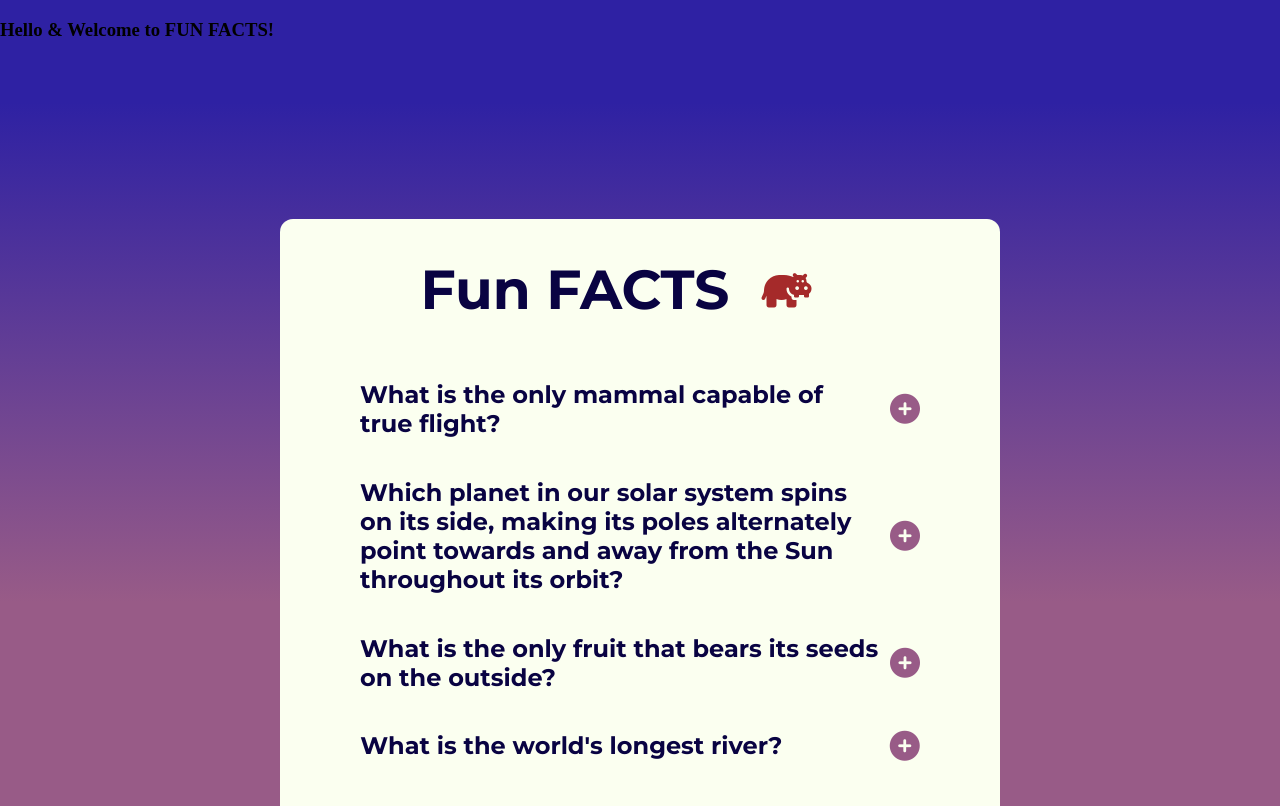
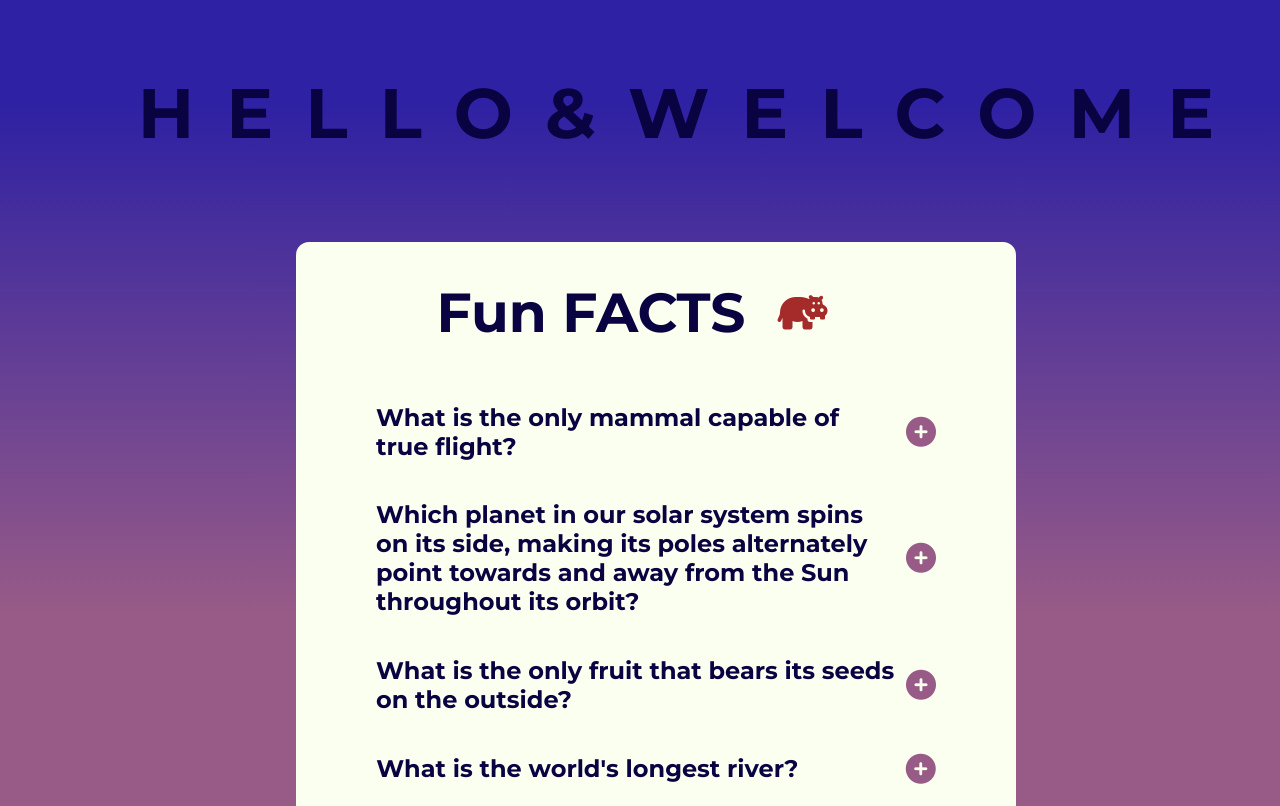
Before and after one commit to quisethecoder/fact-accordian, a plain HTML site: page index.html in a window 1280 px wide. Shown: the top 806 px of the page. Drawn offline with nearby package versions, Linux system fonts and the light colour scheme.

```diff
--- a/index.html
+++ b/index.html
@@ -21,7 +21,21 @@
 </head>
 <body>
 
-  <h3>Hello & Welcome to FUN FACTS!</h3>
+  <ul>
+    <li>H</li>
+    <li>E</li>
+    <li>L</li>
+    <li>L</li>
+    <li>O</li>
+    <li>&</li>
+    <li>W</li>
+    <li>E</li>
+    <li>L</li>
+    <li>C</li>
+    <li>O</li>
+    <li>M</li>
+    <li>E</li>
+  </ul>
 
   <div class="main-container">
 <div class="wrapper">
--- a/styles.css
+++ b/styles.css
@@ -4,11 +4,24 @@
     min-height: 100vh;
 }
 
-h1, h2, p{
+ul{
+    list-style-type: none;
+    justify-content: center;
+    align-items: center;
+    display: flex;
+    font-size: 70px;
+    font-weight: 600;
+}
+
+li{
+    margin-left: 2rem;
+}
+
+h1, h2, p, ul{
     font-family: 'montserrat';
 }
 
-h1, h2{
+h1, h2, ul{
    color: rgb(9, 3, 66);
 }
 
@@ -16,6 +29,7 @@
     justify-content: center;
     align-items: center;
     display: flex;
+    margin-left: 2rem;
 }
 
 
@@ -23,7 +37,7 @@
     background: rgb(251, 255, 240);
     width: 35rem;
     border-radius: 13px;
-    margin-top: 10rem;
+    margin-top: 1rem;
     margin-bottom: 10rem;
     padding-left: 5rem;
     padding-right: 5rem;
```
